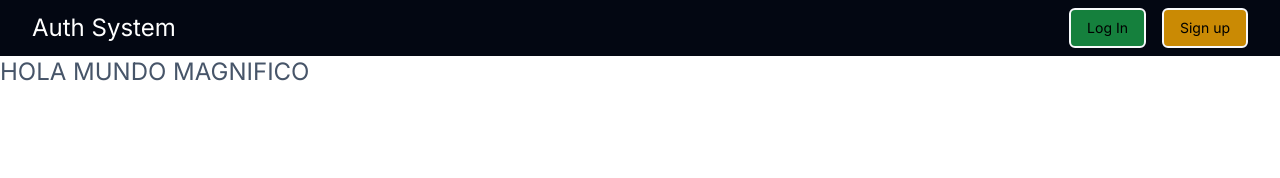
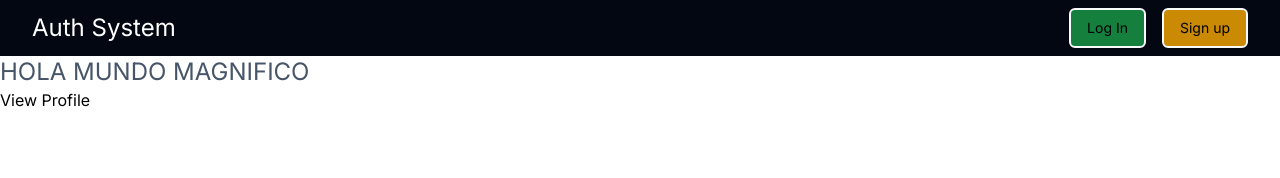
Before and after one commit to carlosdlacoste/redux-auth-app, a Next.js app: page / in a window 1280 px wide. Shown: the top 178 px of the page. Built offline with nearby package versions, Linux system fonts and the light colour scheme; no server answers; the database is empty.

Commit message:
Add console.log of userLoggedIn to verify the data and add a preliminar button to test the profile page

```diff
--- a/src/app/page.js
+++ b/src/app/page.js
@@ -3,6 +3,9 @@ import Image from "next/image";
 import { useDispatch, useSelector } from "react-redux";
 import { useEffect } from "react";
 import { getUsers } from "@/redux/userSlice";
+import {Profile} from "./profile/[id]/page";
+import Link from "next/link";
+import { useRouter } from "next/navigation";
 
 
 
@@ -10,16 +13,30 @@ export default function Home() {
 
   const dispatch = useDispatch()
   // const users = useSelector(state => state.users)
-  // const token = useSelector(state => state.auth.token)
-
-  useEffect(() =>{
-    dispatch(getUsers())
-  }, [])
-
+  const token = useSelector(state => state.auth.token)
+  const user = useSelector(state => state.auth.userLoggedIn)
+  const router = useRouter()
+  // useEffect(() =>{
+  //   dispatch(getUsers())
+  // }, [])
+  console.log(user)
 
   return (
       <>
-        <h1 className="text-2xl text-slate-600 uppercase">Hola Mundo Magnifico</h1>
+      <h1 className="text-2xl text-slate-600 uppercase">Hola Mundo Magnifico</h1>
+      <button onClick={() => router.push(`/profile/${user?.id}`)}>View Profile</button>
+        {/* {token ?
+        <>
+        <Link href={`/profile/${params.id}`}>
+          <Profile/>
+        </Link>
+        </>
+        :
+        <>
+          <h1 className="text-2xl text-slate-600 uppercase">Hola Mundo Magnifico</h1>
+        </>
+        } */}
+
       </>
   );
 }
```
